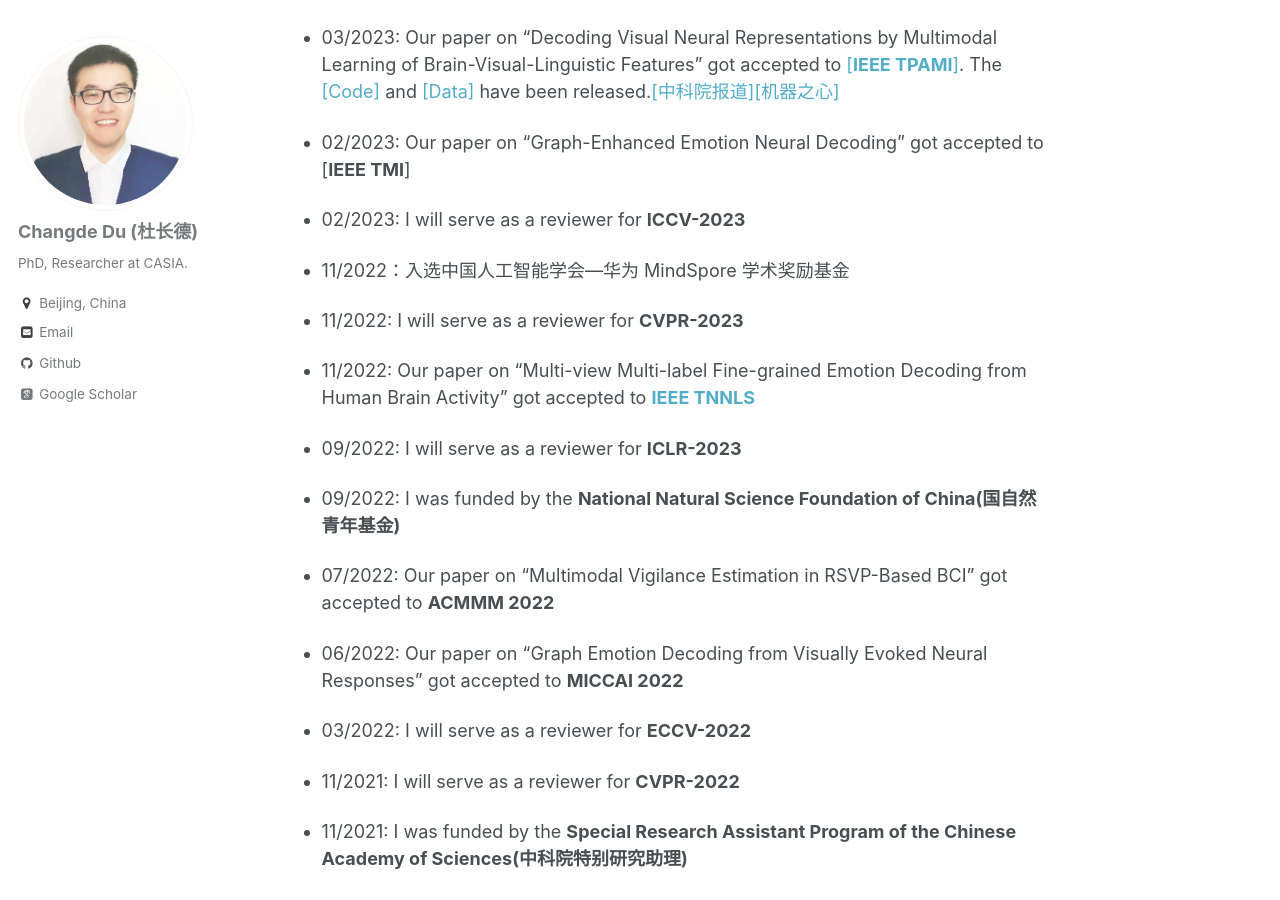
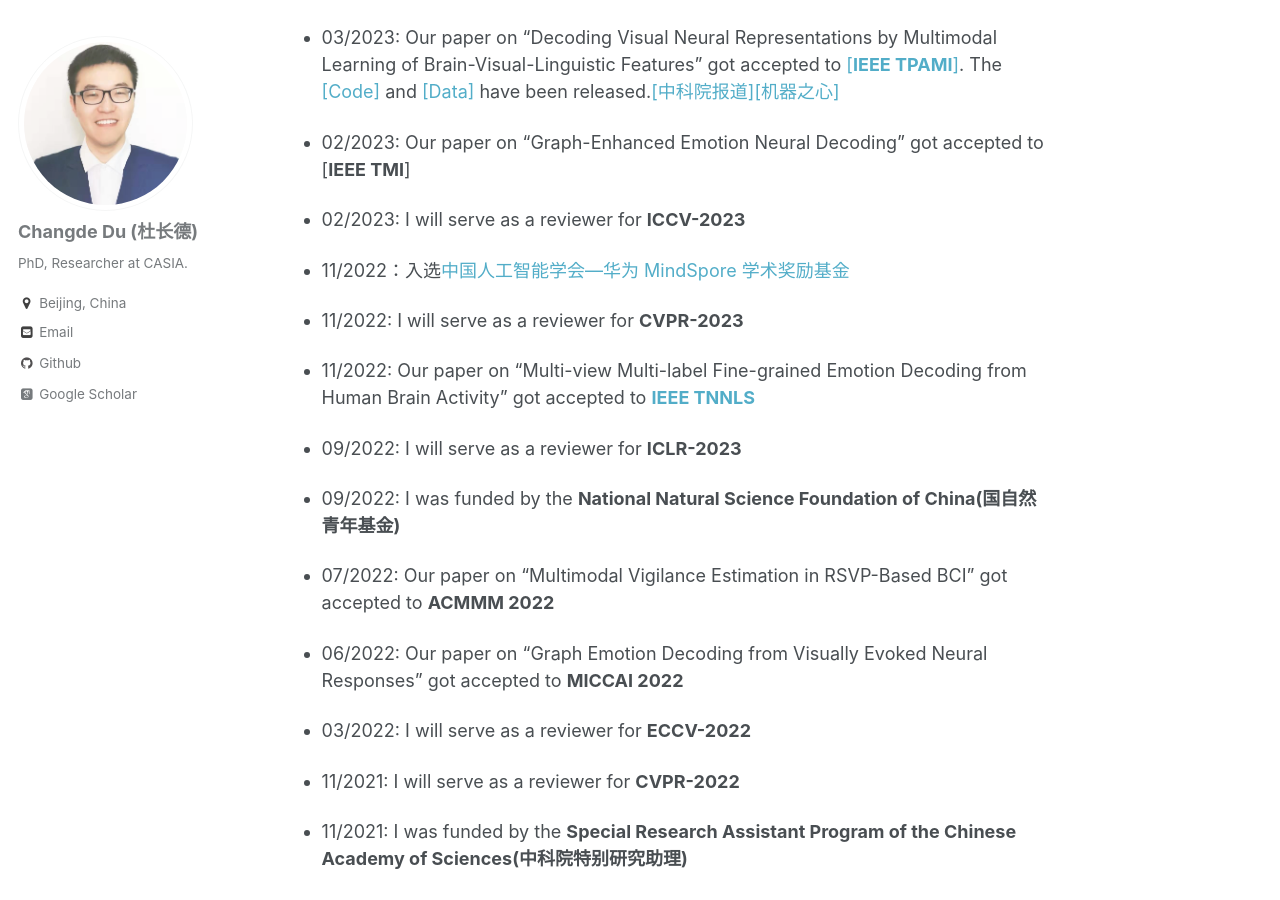
Before and after one commit to ChangdeDu/changdedu.github.io, a Jekyll site: the page built from _pages/about.md, in a window 1280 px wide and 900 px high, scrolled down 562 px. Built offline with Jekyll 4.4.1, drawn with Linux system fonts in a browser that asks for light colours; some web fonts are replaced; part of the change alters nothing that is shown.

```diff
--- a/_pages/about.md
+++ b/_pages/about.md
@@ -18,7 +18,7 @@ redirect_from:
 
 - 02/2023: I will serve as a reviewer for **ICCV-2023**
 
-- 11/2022：入选中国人工智能学会—华为 MindSpore 学术奖励基金
+- 11/2022：入选[中国人工智能学会—华为 MindSpore 学术奖励基金](https://caai.cn/index.php?s=/home/article/detail/id/2279.html)
 
 - 11/2022: I will serve as a reviewer for **CVPR-2023**
 
```
